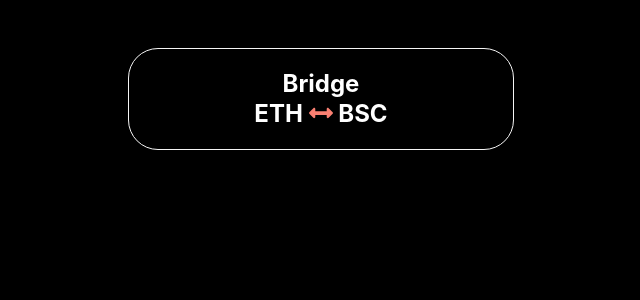
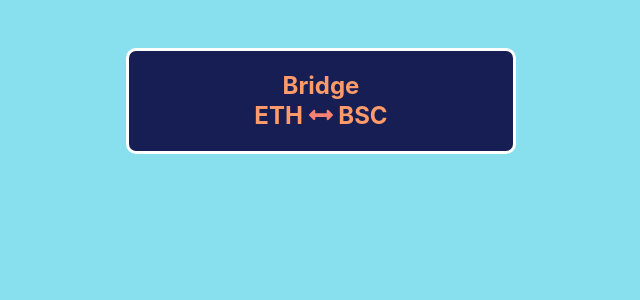
Before and after one commit to Sam44323/BSC-ETH-Bridge, a React (Create React App) app in the folder bridge-frontend/: page / in a window 1280 px wide. Shown: the top 300 px of the page, without its empty margins (319-959 px from the left). Built offline with nearby package versions, Linux system fonts and the light colour scheme.

Commit message:
update: updated the color orientation for the deisng

```diff
--- a/bridge-frontend/src/App.module.scss
+++ b/bridge-frontend/src/App.module.scss
@@ -1,18 +1,19 @@
 .App {
   .HeaderContainer {
-    border: 1px solid whitesmoke;
+    border: 3px solid #fff;
     width: 30%;
     margin: 0 auto;
     margin-top: 3rem;
-    border-radius: 30px;
+    border-radius: 10px;
     transition: 0.7s ease-in-out;
+    background-color: #161e54;
     &:hover {
       transform: scale(1.1);
       cursor: default;
     }
     h1 {
       text-align: center;
-      color: white;
+      color: #ff9b6a;
       line-height: 30px;
     }
   }
--- a/bridge-frontend/src/index.scss
+++ b/bridge-frontend/src/index.scss
@@ -5,8 +5,8 @@ body {
     sans-serif;
   -webkit-font-smoothing: antialiased;
   -moz-osx-font-smoothing: grayscale;
-  background-color: #000;
-  color: #ccc;
+  background-color: #88e0ef;
+  color: #fff;
 }
 
 code {
```
